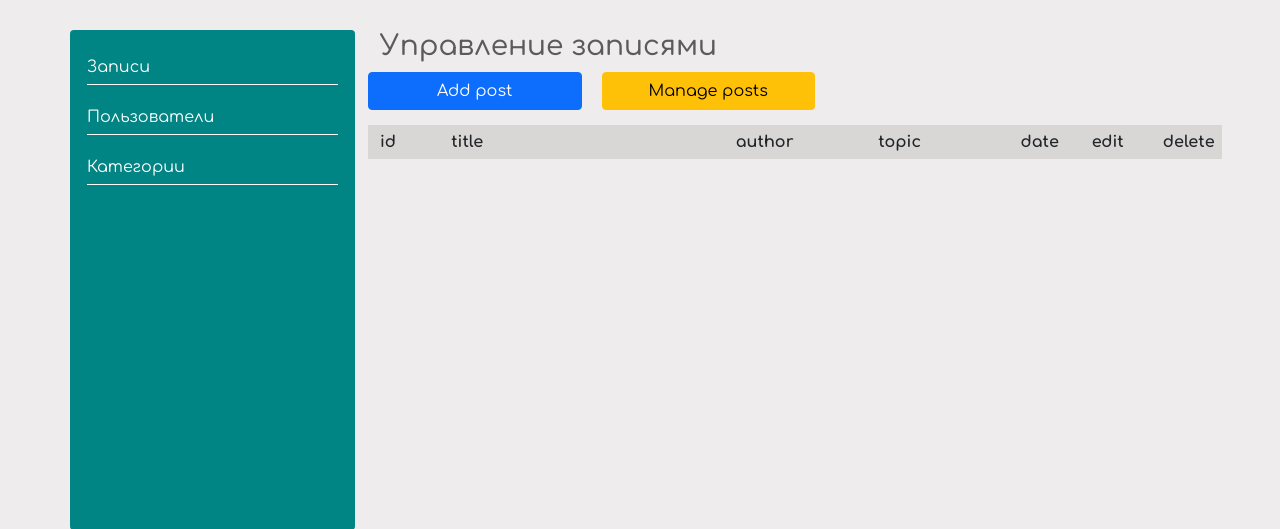
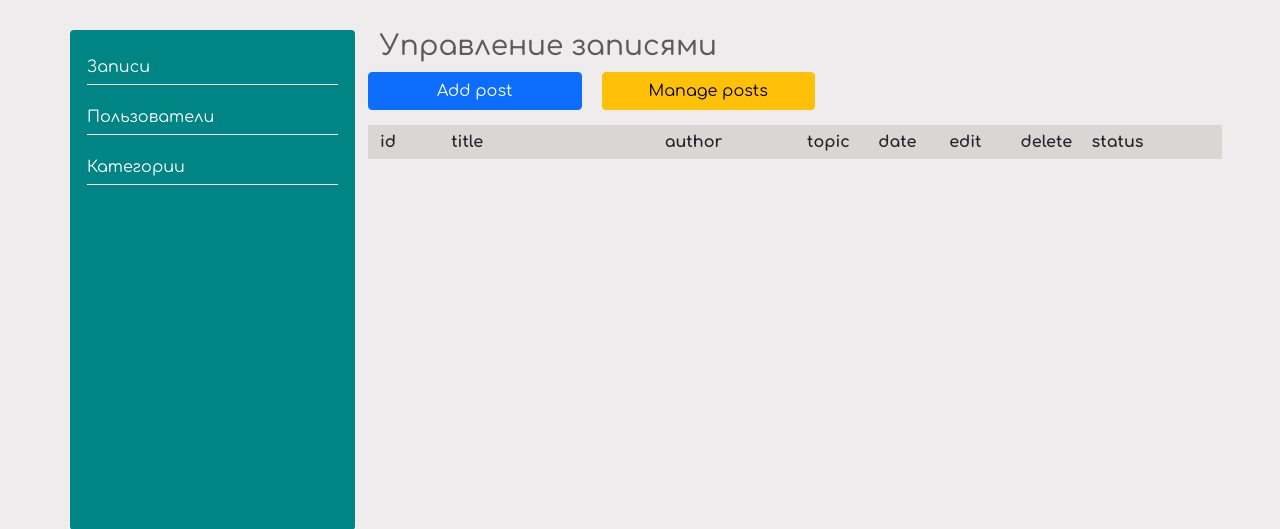
Before and after one commit to freetimezp/my-blog.php, a PHP site: page /admin/posts/index.php in a window 1280 px wide. Shown: the part 70-599 px from the top of the page. Run offline with PHP 8.4, Linux system fonts and the light colour scheme; data that the repository does not hold is empty; some libraries are stand-ins or nearby versions.

Commit message:
php blog. admin panel. posts join users

```diff
--- a/admin/posts/create.php
+++ b/admin/posts/create.php
@@ -44,6 +44,10 @@ include('../../app/include/header-admin.php');
                             <option value="<?=$topic['id'];?>"><?=$topic['name'];?></option>
                         <?php endforeach; ?>
                     </select>
+                    <div class="row publish form-check">
+                        <input class="col-1 form-check-input" type="checkbox" name="publish" id="publish" value="1" checked>
+                        <label class="col-2 form-check-label" for="publish">publish</label>
+                    </div>
                     <div class="col">
                         <button name="add-post" class="col-3 btn btn-primary" type="submit">Сохранить</button>
                     </div>
--- a/admin/posts/index.php
+++ b/admin/posts/index.php
@@ -18,22 +18,29 @@ include('../../app/include/header-admin.php');
             </div>
             <div class="row title-table">
                 <div class="id col-1">id</div>
-                <div class="col-4">title</div>
+                <div class="col-3">title</div>
                 <div class="col-2">author</div>
-                <div class="col-2">topic</div>
+                <div class="col-1">topic</div>
                 <div class="col-1">date</div>
                 <div class="col-1">edit</div>
                 <div class="col-1">delete</div>
+                <div class="topic col-2">status</div>
             </div>
-            <?php foreach ($posts as $key => $post): ?>
+            <?php foreach ($postsAdm as $key => $post): ?>
                 <div class="row post">
-                    <div class="id col-1">1</div>
-                    <div class="title col-4"><?=$post['title'];?></div>
-                    <div class="author col-2">Глебов</div>
-                    <div class="col-2">video</div>
+                    <div class="id col-1"><?=$key + 1;?></div>
+                    <div class="title col-3"><?=$post['title'];?></div>
+                    <div class="author col-2"><?=$post['username'];?></div>
+                    <div class="topic col-1">video</div>
                     <div class="date col-1">21.01.2021</div>
                     <div class="edit col-1"><a href="#">edit</a></div>
                     <div class="delete col-1"><a href="#">delete</a></div>
+
+                    <?php if($post['status']): ?>
+                        <div class="status col-2"><a href="#">unpublish</a></div>
+                    <?php else: ?>
+                        <div class="status col-2"><a href="#">publish</a></div>
+                    <?php endif; ?>
                 </div>
             <?php endforeach; ?>
         </div>
--- a/app/controllers/posts.php
+++ b/app/controllers/posts.php
@@ -13,6 +13,9 @@ $successMsg = '';
 
 $topics = selectAll('topics');
 $posts = selectAll('posts');
+$postsAdm = selectAllFromPostsWithUsers('posts', 'users');
+
+//tt($postsAdm);
 
 // создание поста
 
@@ -22,6 +25,7 @@ if($_SERVER['REQUEST_METHOD'] === 'POST' && isset($_POST['add-post'])) {
     $content = trim($_POST['content']);
     $topic = trim($_POST['topic']);
     $img = trim($_POST['img']);
+    $status = isset($_POST['publish']) ? 1 : 0;
 
     $id_user = trim($_SESSION['id']);
 
@@ -38,7 +42,7 @@ if($_SERVER['REQUEST_METHOD'] === 'POST' && isset($_POST['add-post'])) {
             'title' => $title,
             'content' => $content,
             'img' => $img,
-            'status' => 1,
+            'status' => $status,
             'id_topic' => $topic
         ];
 
--- a/app/database/db.php
+++ b/app/database/db.php
@@ -143,3 +143,15 @@ function delete($table, $id) {
 
     dbCheckError($query);
 }
+
+function selectAllFromPostsWithUsers($table1, $table2) {
+    global $pdo;
+
+    $sql = "SELECT t1.*, t2.username FROM $table1 AS t1 JOIN $table2 AS t2 ON t1.id_user = t2.id";
+
+    $query = $pdo->prepare($sql);
+    $query->execute();
+    dbCheckError($query);
+
+    return $query->fetchAll();
+}
--- a/assets/css/style.css
+++ b/assets/css/style.css
@@ -515,3 +515,8 @@ header ul li ul li:hover a {
     padding-left: 20px;
     font-style: italic;
 }
+
+.publish {
+    align-items: center;
+    margin-left: 10px;
+}
```
